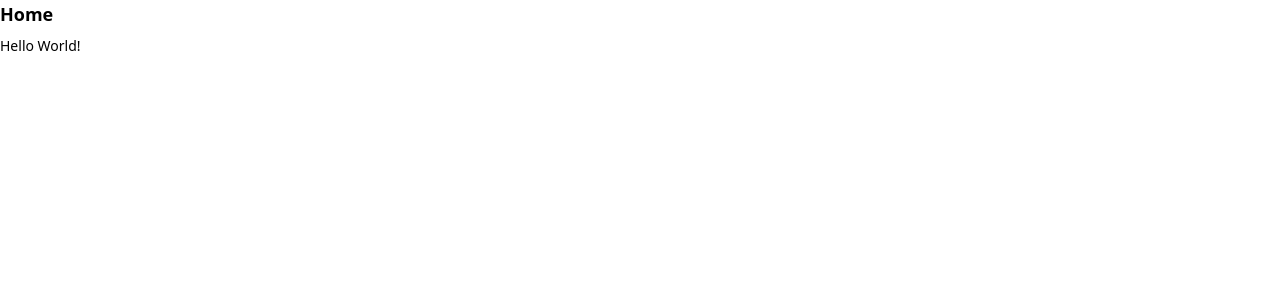
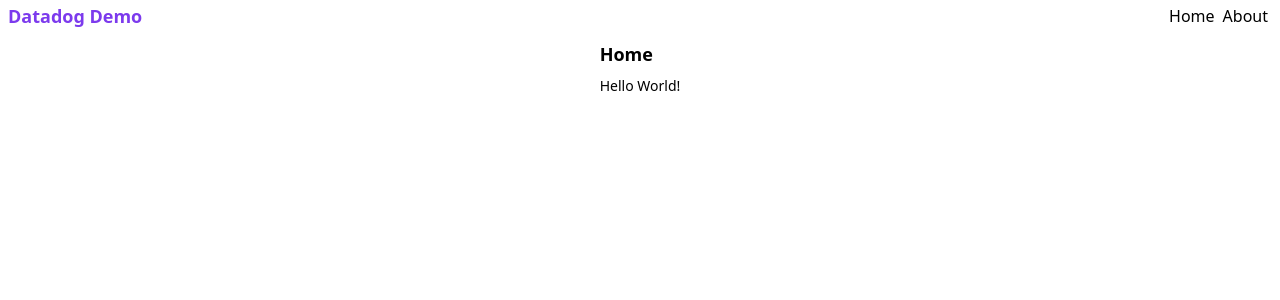
Before and after one commit to mugi0096/nuxt_datadog, a Nuxt app: page / in a window 1280 px wide. Shown: the top 300 px of the page. Built offline with nearby package versions, Linux system fonts and the light colour scheme.

Commit message:
✨ add header

```diff
--- a/app.vue
+++ b/app.vue
@@ -1,5 +1,5 @@
 <template>
-  <div>
+  <NuxtLayout>
     <NuxtPage />
-  </div>
+  </NuxtLayout>
 </template>
--- /dev/null
+++ b/components/Header.vue
@@ -0,0 +1,7 @@
+<template>
+  <header class="flex items-center pb-2 px-2">
+    <NuxtLink to="/" class="me-auto text-lg font-bold text-violet-600">Datadog Demo</NuxtLink>
+    <NuxtLink to="/" class="p-1 hover:bg-violet-300">Home</NuxtLink>
+    <NuxtLink to="/about" class="p-1 hover:bg-violet-300">About</NuxtLink>
+  </header>
+</template>
--- /dev/null
+++ b/layouts/default.vue
@@ -0,0 +1,8 @@
+<template>
+  <div>
+    <Header />
+    <div class="flex justify-center items center">
+      <slot />
+    </div>
+  </div>
+</template>
```
